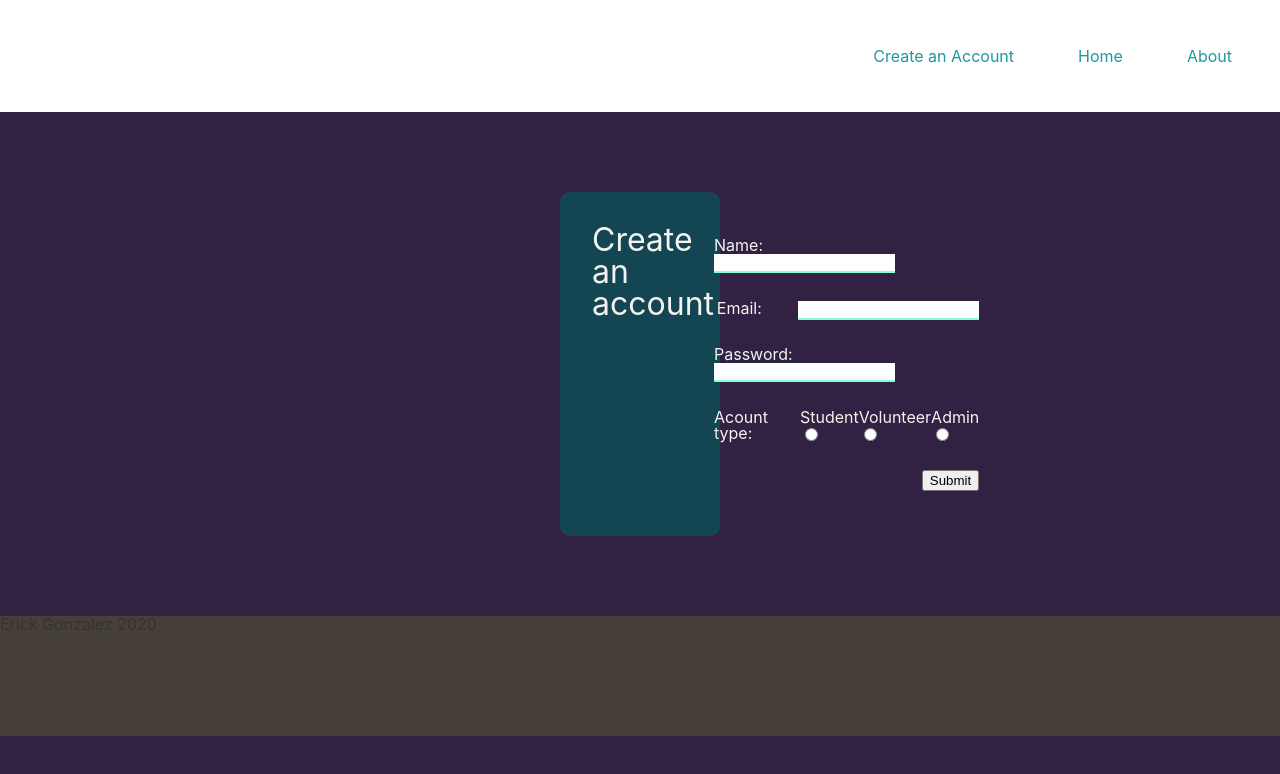
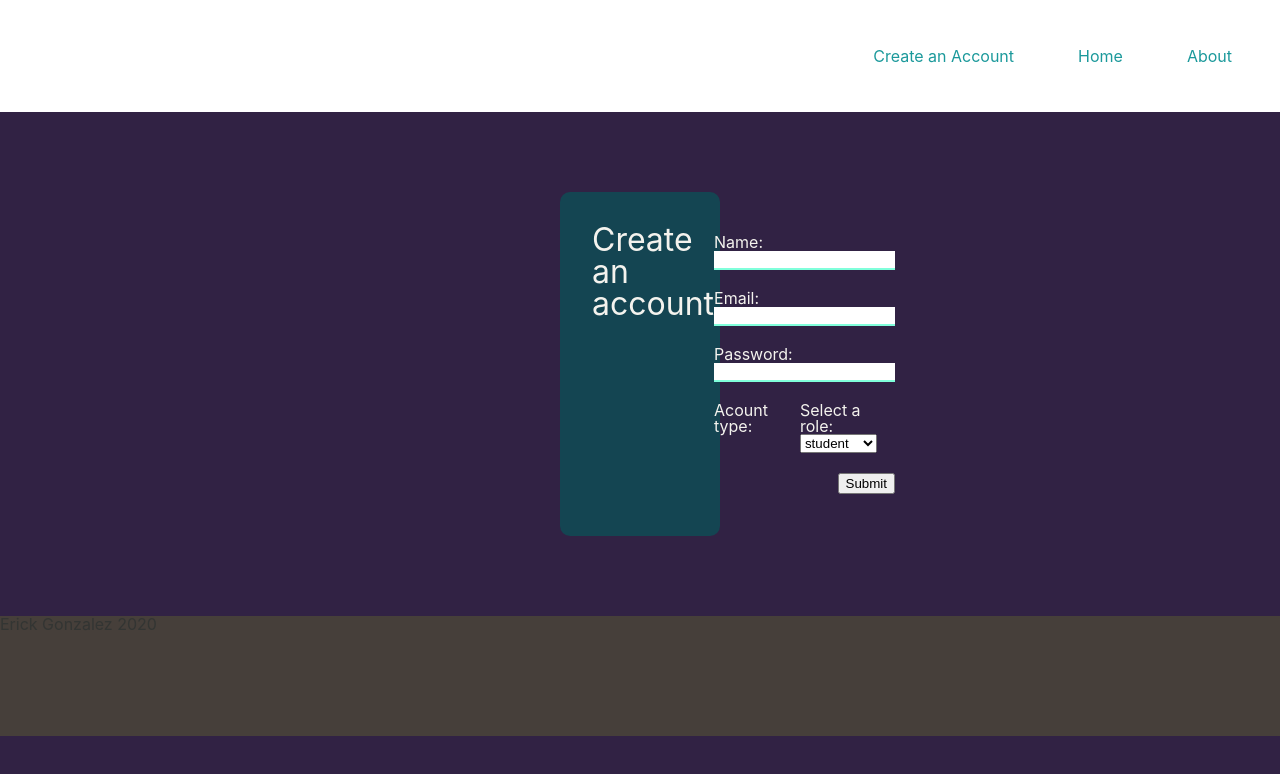
Before and after one commit to eg180/school-in-the-cloud, a React (Create React App) app: page /signup in a window 1280 px wide. Shown: the top 774 px of the page. Built offline with nearby package versions, Linux system fonts and the light colour scheme.

Commit message:
removed radio button and switched it out for select.

```diff
--- a/src/components/Dashboard.js
+++ b/src/components/Dashboard.js
@@ -1,19 +1,30 @@
 import React from 'react';
 import { connect } from 'react-redux';
+import styled from 'styled-components'
+
+const StyledDiv = styled.div`
+    background-color: #d8e2dc;
+    min-height: 70vh;
+`;
 
 const Dashboard = (props) => {
     return (
-        <div>
-            <h1>This is your dashboard</h1>
-            classes shown here. Does this show tsrue?!
-            <h2>{props.testing}</h2>
-        </div>
+        <StyledDiv>
+            {props.admin ? <h1>Admin Dashboard</h1> : null}
+            {props.student ? <h1>Student Dashboard</h1> : null}
+            {props.volunteer ? <h1>Volunteer Dashboard</h1> : null}
+
+            classes shown here. Does this show?
+            <h2>{props.testing? props.testing : null}</h2>
+        </StyledDiv>
     )
 }
 
 const mapStateToProps = (state) => {
     return {
         admin: state.admin,
+        student: state.student,
+        volunteer: state.volunteer,
         testing: state.testing
     }
 }
--- a/src/components/Nav.js
+++ b/src/components/Nav.js
@@ -1,7 +1,6 @@
 import React from 'react';
 import { Link } from "react-router-dom";
 import styled from 'styled-components';
-
 
 
 const StyledNav = styled.nav`
--- a/src/components/SignUp.js
+++ b/src/components/SignUp.js
@@ -21,7 +21,7 @@ const FormContainerDiv = styled.div`
     }
 `;
 
-const RadioContainerDiv = styled.div`
+const SelectContainerDiv = styled.div`
     display: flex;
 `;
 
@@ -47,7 +47,7 @@ const StyledForm = styled.form`
 
 
 const SignUp = (props) => {
-    const [formState, setFormState] = useState({userid: uuidv4(), username: "", email: "", password: "", accounttype: ""});
+    const [formState, setFormState] = useState({id: uuidv4(), username: "", email: "", password: "", role: ""});
 
     const history = useHistory();
 
@@ -59,8 +59,8 @@ const SignUp = (props) => {
         e.preventDefault();
         console.log(formState)
         // set up account here:
-        createAccount();
-        handleHistory();
+        // createAccount();
+        // handleHistory();
     }
 
     const handleChange = (e) => {
@@ -98,39 +98,17 @@ const SignUp = (props) => {
                     onChange={handleChange}
                     />
                 </label>
-                <RadioContainerDiv>
+                <SelectContainerDiv>
                     <span>Acount type: </span>
                         <div>
-                            <label> Student
-                                <input
-                                name="accounttype"
-                                type="radio"
-                                id="student"
-                                value="student"
-                                />
-                            </label>
+                            <label htmlFor="acctype">Select a role:</label>
+                            <select name="role" id="role" onChange={handleChange}>
+                                <option value="student">student</option>
+                                <option value="volunteer">volunteer</option>
+                                <option value="admin">admin</option>
+                            </select>
                         </div>
-                        <div>
-                            <label> Volunteer
-                                <input
-                                name="accounttype"
-                                type="radio"
-                                id="volunteer"
-                                value="volunteer"
-                                />
-                            </label>
-                        </div>
-                        <div>
-                            <label> Admin
-                                <input
-                                name="accounttype"
-                                type="radio"
-                                id="admin"
-                                value="admin"
-                                />
-                            </label>
-                        </div>
-                </RadioContainerDiv>
+                </SelectContainerDiv>
                 <button>Submit</button>
             </StyledForm>
 
--- a/src/store/actions/index.js
+++ b/src/store/actions/index.js
@@ -6,5 +6,6 @@ export const SET_ACCOUNT_TYPE = "SET_ACCOUNT_TYPE"
 export const createAccount = () => {
     return (dispatch) => {
         dispatch({ type: SET_ACCOUNT_TYPE })
+
     }
 }
--- a/src/store/reducers/index.js
+++ b/src/store/reducers/index.js
@@ -13,8 +13,7 @@ export const accountReducer = (state = initialState, action) => {
         case SET_ACCOUNT_TYPE:
             return {
                 ...state,
-                admin: true,
-                isLoading: true
+                admin: true
             }
         default:
             return state;
```
